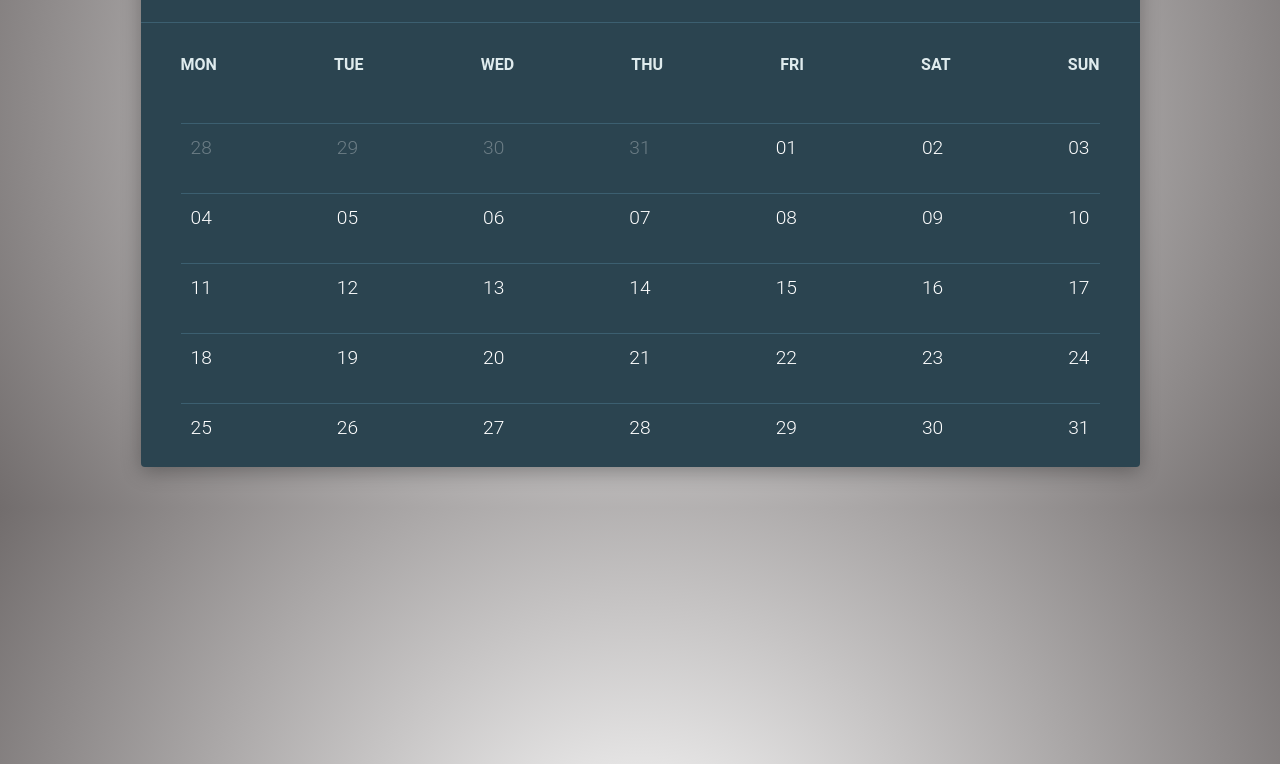
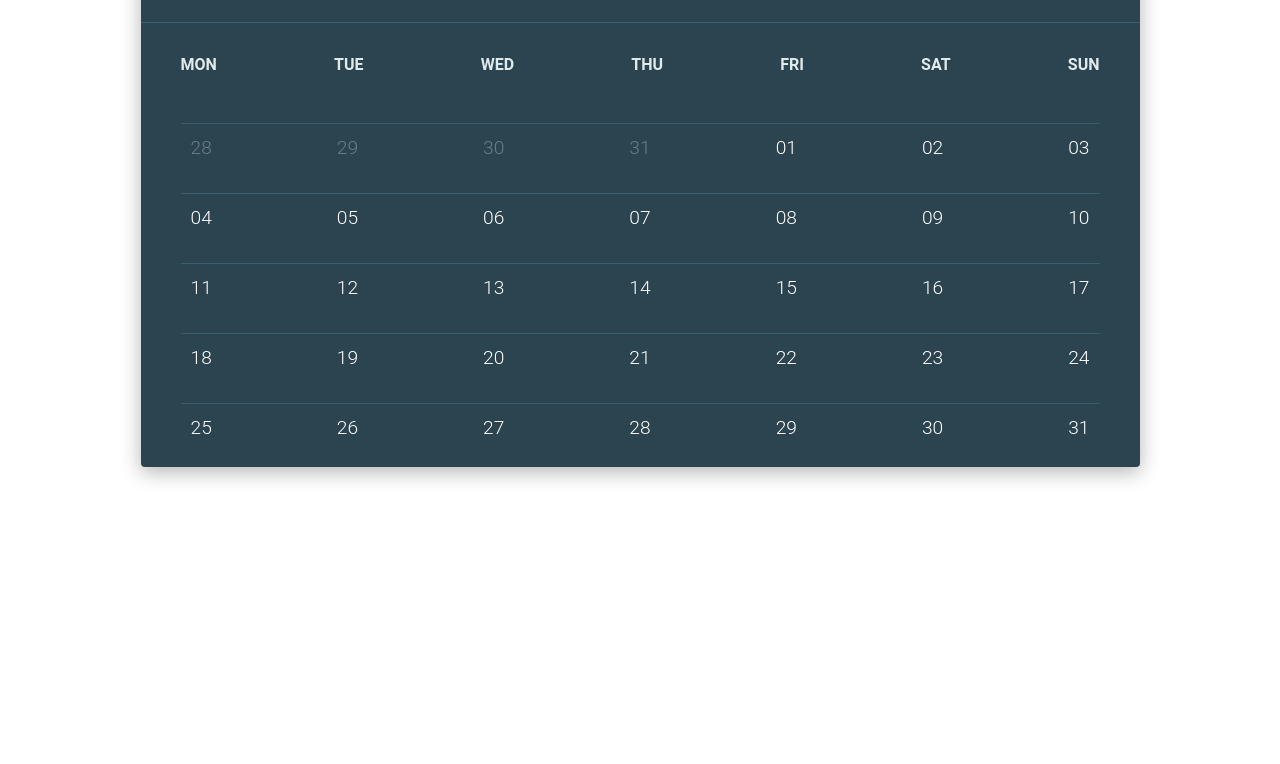
Before and after one commit to tedirland/TeamProject, a plain HTML site: page index.html in a window 1280 px wide. Shown: the part 292-1056 px from the top of the page. Drawn offline with nearby package versions, Linux system fonts and the light colour scheme.

Commit message:
changed color scheme

```diff
--- a/style.css
+++ b/style.css
@@ -52,7 +52,7 @@ h1 {
   }
 
   body {
-    background-image: -webkit-radial-gradient(circle, white, rgb(114, 109, 109));
+    background-image: -webkit-radial-gradient(circlergb(253, 253, 253), rgb(110, 110, 110));
     animation:  duration timing-function delay iteration-count direction fill-mode;
       font-family: 'Roboto', sans-serif;
   }
```
